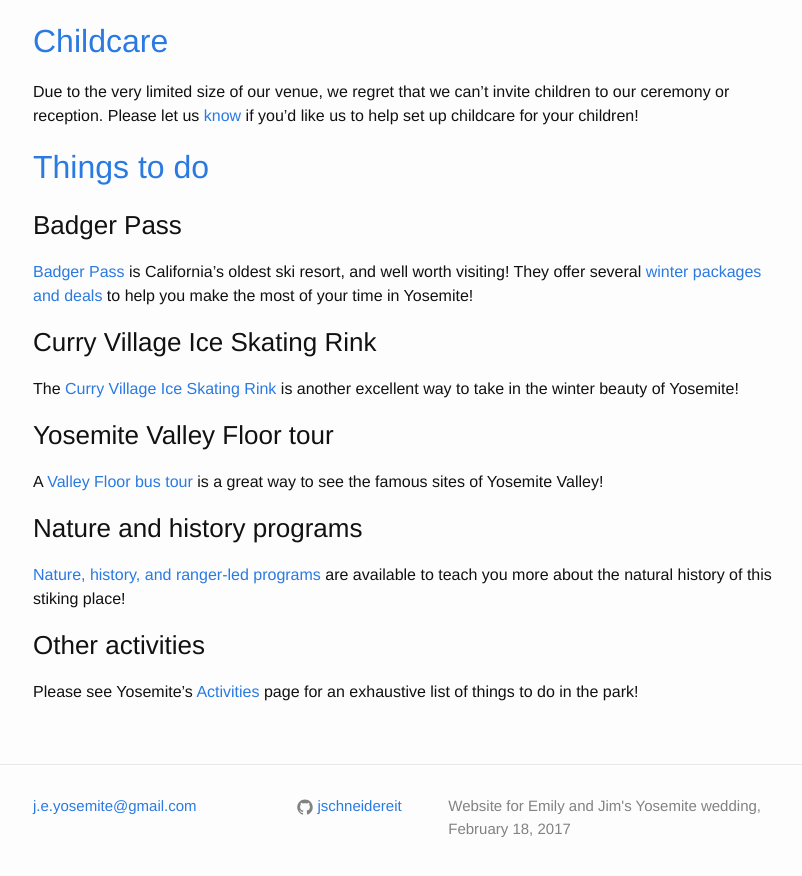
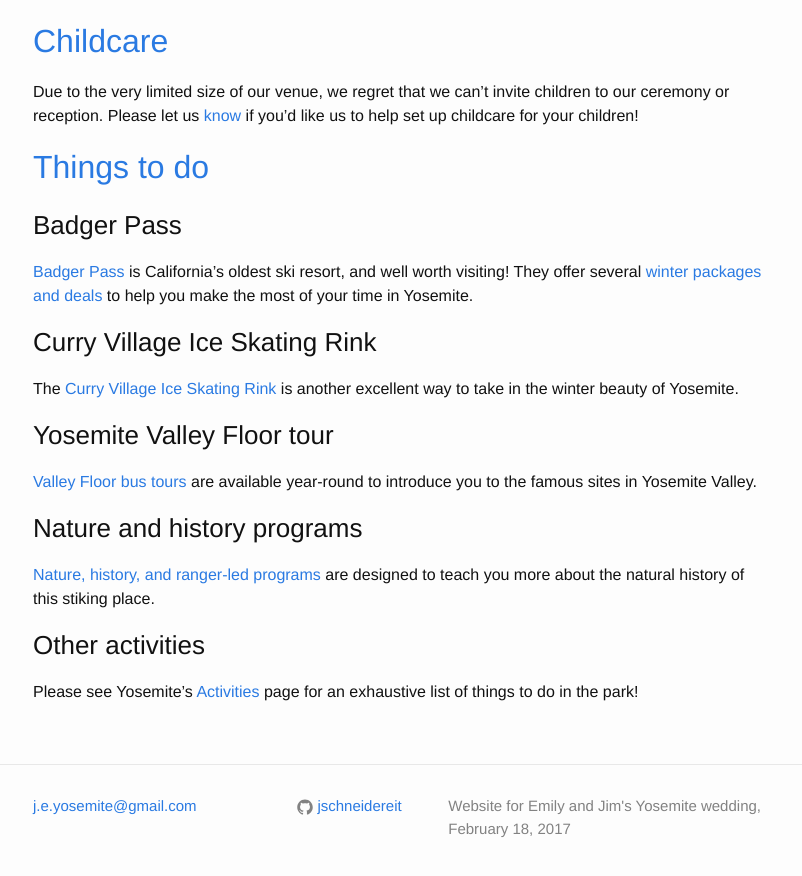
Before and after one commit to j-e-yosemite/j-e-yosemite.github.io, a Jekyll site: the page built from details.md, in a window 1280 px wide and 900 px high, scrolled down 1191 px. Shown: the top 876 px of the window, without its empty margins (237-1039 px from the left). Built offline with Jekyll 4.4.1, drawn with Linux system fonts in a browser that asks for light colours.

Commit message:
Made some grammatical changes

```diff
--- a/details.md
+++ b/details.md
@@ -54,19 +54,19 @@
 
 ### Badger Pass
 
-[Badger Pass](http://www.yosemitepark.com/BadgerPass.aspx) is California's oldest ski resort, and well worth visiting! They offer several [winter packages and deals](http://www.yosemitepark.com/winter-package-deals.aspx?webSyncID=8a12c02a-37cd-2e0e-00c0-e8248e7c7269&sessionGUID=703b9a98-9ddd-b278-9a07-998794698e00) to help you make the most of your time in Yosemite!
+[Badger Pass](http://www.yosemitepark.com/BadgerPass.aspx) is California's oldest ski resort, and well worth visiting! They offer several [winter packages and deals](http://www.yosemitepark.com/winter-package-deals.aspx?webSyncID=8a12c02a-37cd-2e0e-00c0-e8248e7c7269&sessionGUID=703b9a98-9ddd-b278-9a07-998794698e00) to help you make the most of your time in Yosemite.
 
 ### Curry Village Ice Skating Rink
 
-The [Curry Village Ice Skating Rink](http://www.yosemitepark.com/ice-skating.aspx) is another excellent way to take in the winter beauty of Yosemite!
+The [Curry Village Ice Skating Rink](http://www.yosemitepark.com/ice-skating.aspx) is another excellent way to take in the winter beauty of Yosemite.
 
 ### Yosemite Valley Floor tour
 
-A [Valley Floor bus tour](http://www.yosemitepark.com/valley-floor-tour.aspx) is a great way to see the famous sites of Yosemite Valley!
+[Valley Floor bus tours](http://www.yosemitepark.com/valley-floor-tour.aspx) are available year-round to introduce you to the famous sites in Yosemite Valley.
 
 ### Nature and history programs
 
-[Nature, history, and ranger-led programs](http://www.yosemitepark.com/nature-history-programs.aspx) are available to teach you more about the natural history of this stiking place!
+[Nature, history, and ranger-led programs](http://www.yosemitepark.com/nature-history-programs.aspx) are designed to teach you more about the natural history of this stiking place.
 
 ### Other activities
 
```
